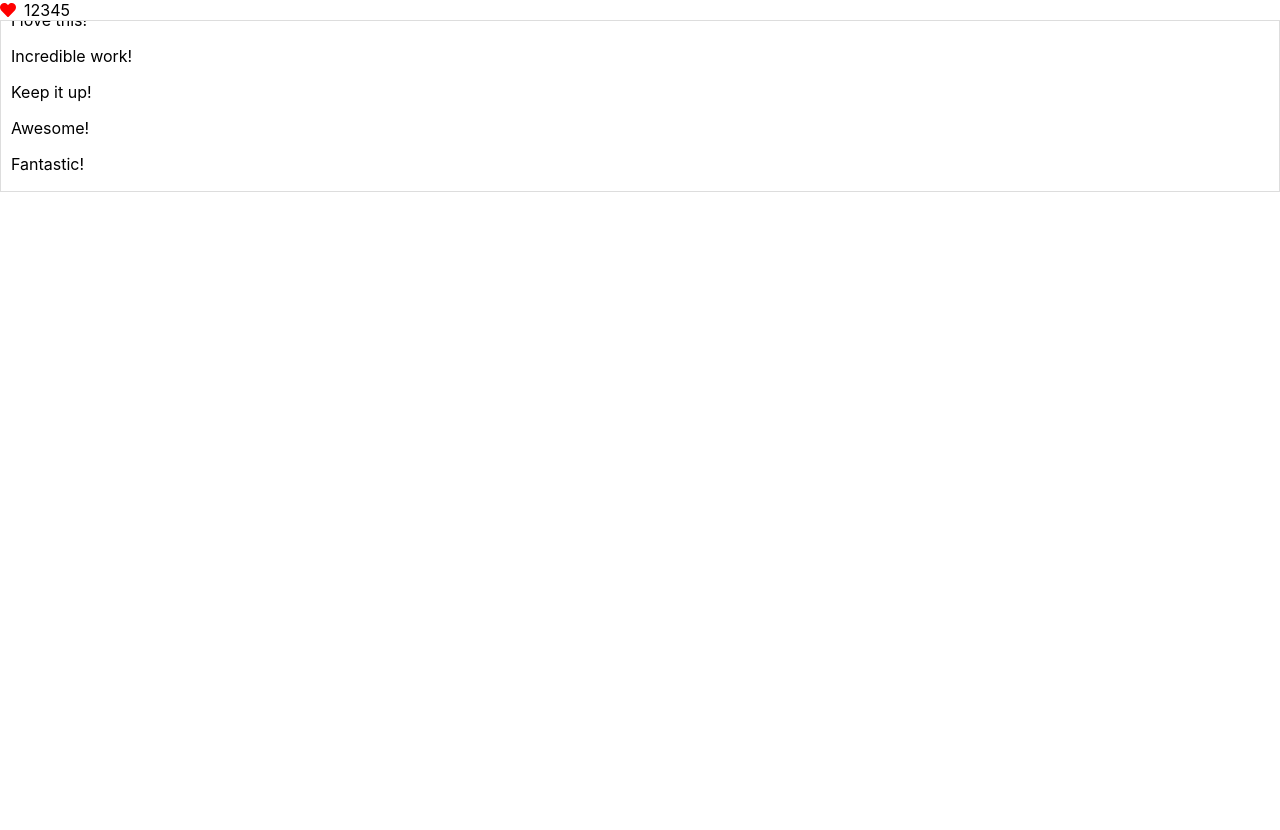
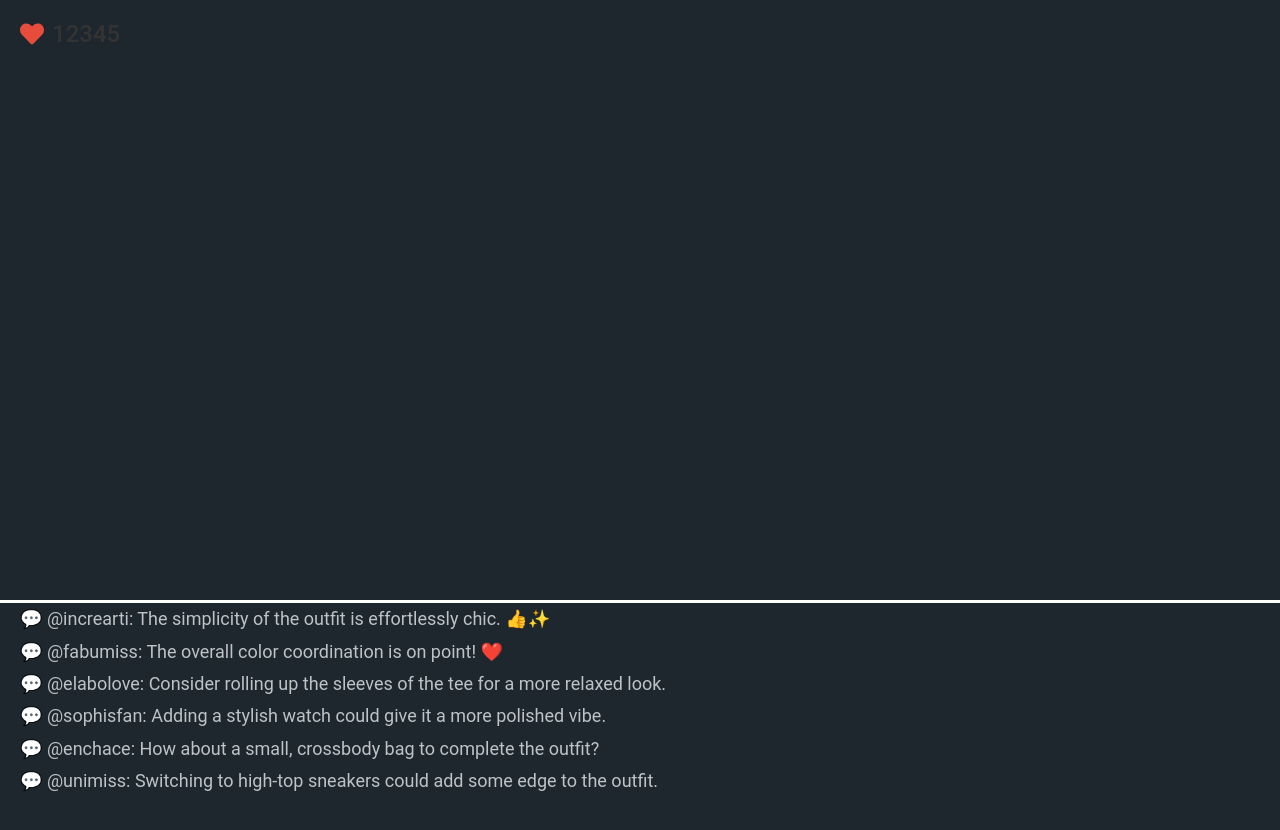
Before and after one commit to LindaWang7/AR_Mirror, a React (Create React App) app in the folder React_UI/mirror_ui/: page / in a window 1280 px wide. Shown: the top 830 px of the page. Before the commit the page ends 800 px from the top, so only its background shows below. Built offline with nearby package versions, Linux system fonts and the light colour scheme.

Commit message:
updated comment style

```diff
--- a/React_UI/mirror_ui/src/App.css
+++ b/React_UI/mirror_ui/src/App.css
@@ -1,38 +1,41 @@
-.App {
-  text-align: center;
+/* App.css */
+
+body {
+  margin: 0;
+  padding: 0;
+  font-family: 'Roboto', sans-serif;
+  background-color: #1e272e; /* Set the background color to match the comment section */
+  color: #ecf0f1;
 }
 
-.App-logo {
-  height: 40vmin;
-  pointer-events: none;
-}
-
-@media (prefers-reduced-motion: no-preference) {
-  .App-logo {
-    animation: App-logo-spin infinite 20s linear;
-  }
-}
-
-.App-header {
-  background-color: #282c34;
-  min-height: 100vh;
+.app {
   display: flex;
   flex-direction: column;
   align-items: center;
-  justify-content: center;
-  font-size: calc(10px + 2vmin);
-  color: white;
+  justify-content: space-between;
+  min-height: 100vh;
+  padding-bottom: 200px; /* Ensure space for the enlarged comment section */
+  background-color: #1e272e; /* Match background color */
 }
 
-.App-link {
-  color: #61dafb;
+.content {
+  text-align: center;
+  padding: 20px;
+  background-color: #2f3640; /* Slightly lighter background for content box */
+  border-radius: 10px;
+  box-shadow: 0 4px 8px rgba(0, 0, 0, 0.3); /* Adjusted shadow for better visibility */
+  margin: 20px;
+  width: 80%;
+  max-width: 800px;
 }
 
-@keyframes App-logo-spin {
-  from {
-    transform: rotate(0deg);
-  }
-  to {
-    transform: rotate(360deg);
-  }
+h1 {
+  color: #ecf0f1;
+  font-size: 28px;
+  margin-bottom: 20px;
+  font-weight: 600;
 }
+
+.heart-icon {
+  margin-bottom: 20px;
+}
--- a/React_UI/mirror_ui/src/App.js
+++ b/React_UI/mirror_ui/src/App.js
@@ -1,10 +1,11 @@
 import React from "react";
 import HeartWithNumber from "./components/HeartWithNumber";
 import CommentSection from "./components/CommentSection";
+import "./App.css";
 
 function App() {
   return (
-    <div>
+    <div className="app">
       <HeartWithNumber />
       <CommentSection />
     </div>
--- /dev/null
+++ b/React_UI/mirror_ui/src/components/CommentSection.css
@@ -0,0 +1,28 @@
+/* CommentSection.css */
+
+.comment-section {
+    position: fixed;
+    bottom: 0;
+    left: 0;
+    width: 100%;
+    height: 200px; /* Increased height to accommodate larger text */
+    overflow: hidden;
+    background-color: #1e272e; /* Dark background color */
+    color: #ecf0f1;
+    font-family: 'Roboto', sans-serif;
+    padding: 15px 20px;
+    box-sizing: border-box;
+    border-top: 3px solid #ffffff; /* Stylish red border at the top */
+  }
+
+  .comment-section p {
+    margin: 0;
+    font-size: 18px; /* Increased font size */
+    line-height: 1.8;
+    color: #bdc3c7;
+  }
+
+  .comment-section p::before {
+    content: "💬 "; /* Add a chat icon before each comment */
+    color: #ecf0f1;
+  }
--- a/React_UI/mirror_ui/src/components/CommentSection.js
+++ b/React_UI/mirror_ui/src/components/CommentSection.js
@@ -1,17 +1,32 @@
 import React, { useEffect, useRef } from "react";
+import "./CommentSection.css"; // Import the CSS file for styling
 
-const comments = [
-  "This is amazing!",
-  "Great job!",
-  "I love this!",
-  "Incredible work!",
-  "Keep it up!",
-  "Awesome!",
-  "Fantastic!",
-  "So cool!",
-  "Brilliant!",
-  "Mind-blowing!"
-];
+const commentsData = {
+  '0': '@flambofan: Maybe try some accessories like a necklace or bracelet to add a bit of flair.',
+  '1': '@speclover: The casual vibe of the denim shorts is perfect for summer!',
+  '2': '@astonilov: A pop of color with a bright belt could add some fun contrast.',
+  '3': '@increarti: The simplicity of the outfit is effortlessly chic. ️👍✨',
+  '4': '@fabumiss: The overall color coordination is on point! ❤️',
+  '5': '@elabolove: Consider rolling up the sleeves of the tee for a more relaxed look.',
+  '6': '@sophisfan: Adding a stylish watch could give it a more polished vibe.',
+  '7': '@enchace: How about a small, crossbody bag to complete the outfit?',
+  '8': '@unimiss: Switching to high-top sneakers could add some edge to the outfit.',
+  '9': '@luxurylover: A pair of statement earrings could totally glam up this look.',
+  '10': '@fancexpe: A different hairstyle could also change up the look nicely.',
+  '11': '@marvfan: The fit of the tee is perfect – not too tight, not too loose. ️👍',
+  '12': '@astonigal: The minimalistic approach really works here – less is more! ️👍',
+  '13': '@astgirl: The relaxed, hands-in-pockets pose looks super comfortable.',
+  '14': '@wondelov: Try some high-waisted shorts instead for a twist.',
+  '15': '@granfan: The matching teal sneakers are a cool touch! ️👍',
+  '16': '@stunarti: Maybe think about a patterned scarf to bring some texture.',
+  '17': '@sensatilov: How about a light jacket or cardigan for those chilly evenings?',
+  '18': '@ornatearti: Try some fun nail polish to add a little extra something!',
+  '19': '@luxurylov: That teal top is super trendy – love the color! 😍',
+  '20': '@senssis: A cute sunhat could elevate this summer look to another level.',
+  'likes': 15245,
+  'views': 410686,
+  'comments': 20
+};
 
 const CommentSection = () => {
   const commentRef = useRef(null);
@@ -33,19 +48,14 @@ const CommentSection = () => {
   }, []);
 
   return (
-    <div
-      ref={commentRef}
-      style={{
-        height: "150px",
-        overflow: "hidden",
-        border: "1px solid #ddd",
-        padding: "10px"
-      }}
-    >
+    <div className="comment-section" ref={commentRef}>
       <div>
-        {comments.map((comment, index) => (
-          <p key={index}>{comment}</p>
-        ))}
+        {Object.keys(commentsData).map((key) => {
+          if (!isNaN(key)) { // Ensure only comment keys (not 'likes', 'views', 'comments') are displayed
+            return <p key={key}>{commentsData[key]}</p>;
+          }
+          return null;
+        })}
       </div>
     </div>
   );
--- /dev/null
+++ b/React_UI/mirror_ui/src/components/HeartWithNumber.css
@@ -0,0 +1,19 @@
+/* HeartWithNumber.css */
+
+.heart-icon {
+    display: flex;
+    justify-content: flex-start; /* Align to the left */
+    align-items: center;
+    font-size: 24px;
+    color: #e74c3c;
+    position: absolute; /* Position at the top left corner */
+    top: 20px;
+    left: 20px;
+  }
+
+  .heart-icon span {
+    margin-left: 8px; /* Space between heart and number */
+    font-size: 24px; /* Same size as the heart */
+    font-weight: 500;
+    color: #333;
+  }
--- a/React_UI/mirror_ui/src/components/HeartWithNumber.js
+++ b/React_UI/mirror_ui/src/components/HeartWithNumber.js
@@ -1,5 +1,6 @@
 import React, { useEffect, useState } from "react";
 import { FaHeart } from "react-icons/fa";
+import "./HeartWithNumber.css";
 
 const HeartWithNumber = () => {
   const [count, setCount] = useState(0);
@@ -22,8 +23,8 @@ const HeartWithNumber = () => {
   }, [targetNumber]);
 
   return (
-    <div style={{ display: "flex", alignItems: "center" }}>
-      <FaHeart style={{ color: "red", marginRight: "8px" }} />
+    <div className="heart-icon">
+      <FaHeart />
       <span>{count}</span>
     </div>
   );
```
